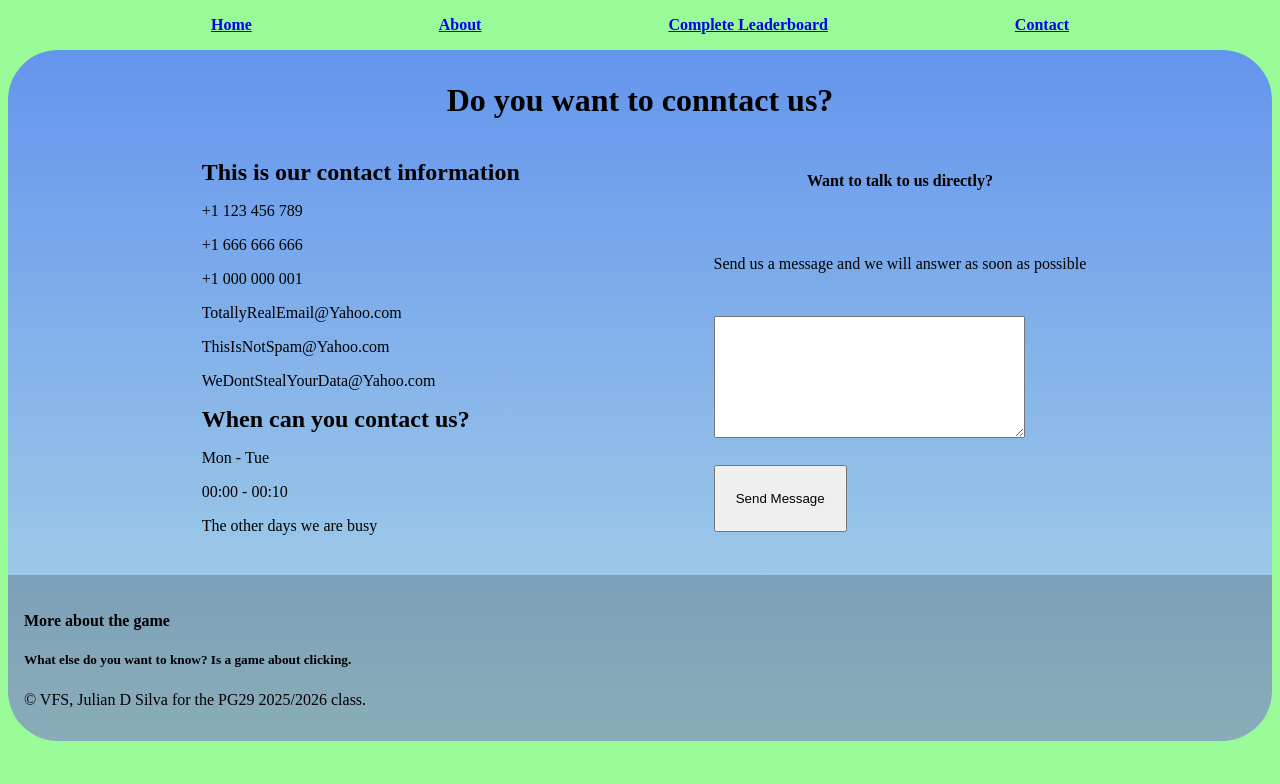
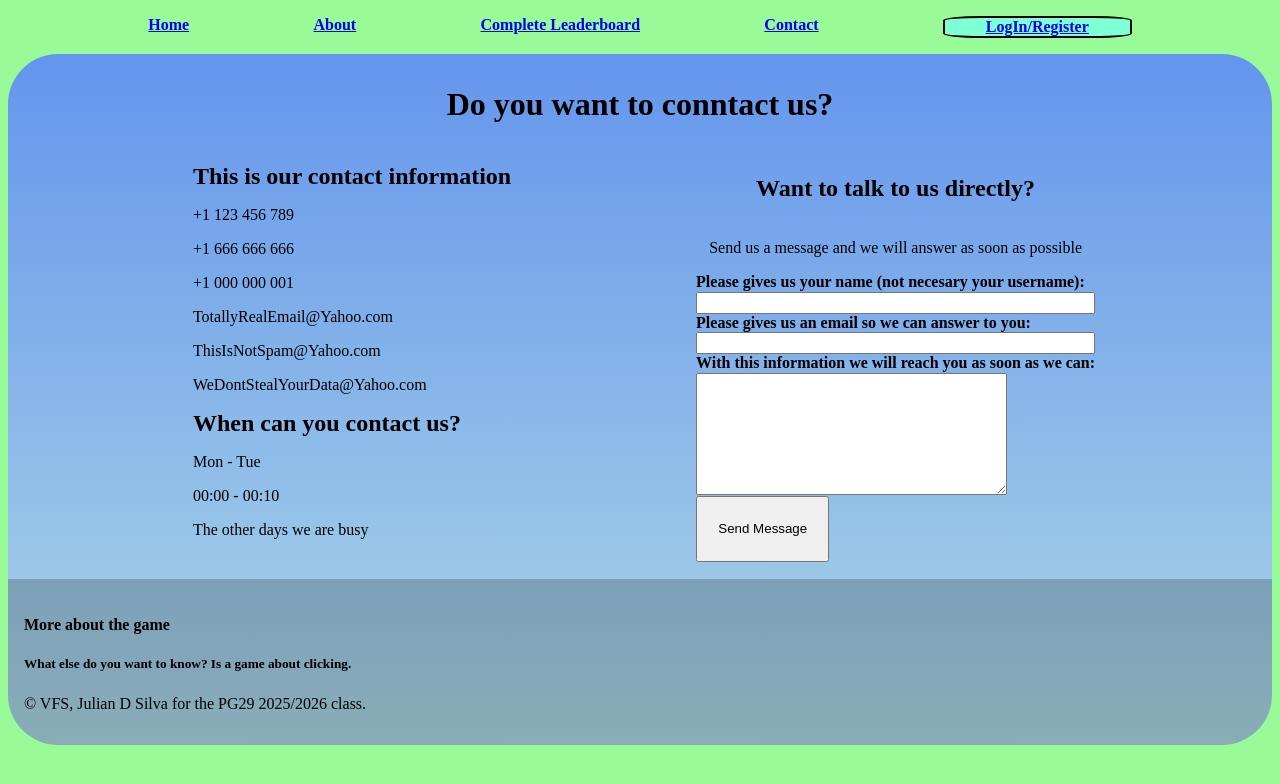
Before and after one commit to pg29JulianDSilva/test_framework_vue_JDS, a Vue app in the folder frontend/: page /Contact in a window 1280 px wide. Shown: the top 784 px of the page. Built offline with nearby package versions, Linux system fonts and the light colour scheme.

Commit message:
LogInPage (Mongoose not implemented yet))
Mongoose implemented in the future

```diff
--- a/frontend/src/App.vue
+++ b/frontend/src/App.vue
@@ -11,6 +11,7 @@
                 <router-link class="Links" to="/about">About</router-link>
                 <router-link class="Links" to="/Leaderboard">Complete Leaderboard</router-link>
                 <router-link class="Links" to="/Contact">Contact</router-link>
+                <router-link class="Buttons" to="/LogIn">LogIn/Register</router-link>
             </nav>
         </header>
         <main>
@@ -39,4 +40,13 @@
         font-weight:bold;
     }
 
+    .Buttons {
+        text-align: center;
+        font-weight: bold;
+        width: 15%;
+        background-color: aquamarine;
+        border: 2px solid black;
+        border-radius: 20%;
+    }
+
 </style>
--- a/frontend/src/components/ContactImputWidget.vue
+++ b/frontend/src/components/ContactImputWidget.vue
@@ -1,9 +1,14 @@
 <template>
     <!--This component will take the message and tell the user that it was sended-->
     <section id="Direct-message">
-        <h4>Want to talk to us directly?</h4>
+        <h2>Want to talk to us directly?</h2>
         <p>Send us a message and we will answer as soon as possible</p>
-        <textarea type="text" id="PQR" v-model="write"></textarea>
+        <label for="name">Please gives us your name (not necesary your username):</label>
+        <input type="text" name="name" v-model="name" />
+        <label for="email">Please gives us an email so we can answer to you:</label>
+        <input type="email" name="email" v-model="email" />
+        <label for="response">With this information we will reach you as soon as we can:</label>
+        <textarea name="response" type="text" id="PQR" v-model="write"></textarea>
         <button id="Submmited" @click="sended()">Send Message</button>
     </section>
 </template>
@@ -14,15 +19,27 @@
     import { ref } from "vue";
 
     const write = ref('');
+    const name = ref('');
+    const email = ref('');
 
     function sended() {
+
+        //TODO connect with mongoose
+
         alert("Thank you, will answer you as soon as we want to!");
         write.value = '';
+        name.value = '';
+        email.value = '';
     }
 </script>
 
 <!--Details for the style-->
 <style scopred>
+    label {
+        text-align: left;
+        font-weight: bold;
+    }
+
     #PQR {
         width: 20vw;
         padding: 2em;
--- /dev/null
+++ b/frontend/src/components/LogInComponent.vue
@@ -0,0 +1,99 @@
+<template>
+    <div class="access">
+        <h2>{{ TitleText }}</h2>
+        <div class="login" v-show="HasAccount">
+            <h3>User</h3>
+            <input type="text" />
+            <h3>Password</h3>
+            <input type="email" />
+            <button class="LogginIn" @click="OnLogIn()">Log In</button>
+        </div>
+        <div class="register" v-show="DosentHasAccount">
+            <h3>User</h3>
+            <input type="text" />
+            <h3>Email</h3>
+            <input type="email" />
+            <h3>Password</h3>
+            <input type="email" />
+            <button class="RegisterIn" @click="OnRegister()">Register Account</button>
+        </div>
+
+        <button class="change" @click="OnChange()">{{ ButtonText }}</button>
+        <button class="LogOut" @click="OnLogOut()" v-show="logout">Logout</button>
+    </div>
+</template>
+
+<script setup lang="ts">
+
+    import { ref } from "vue";
+
+    const logout = ref(false);
+
+    const TitleText = ref('Log In');
+    const HasAccount = ref(true);
+    const DosentHasAccount = ref(false);
+    const ButtonText = ref('No account yet?');
+
+    function OnChange() {
+        if (HasAccount) {
+            HasAccount.value = !HasAccount.value;
+            DosentHasAccount.value = !HasAccount.value;
+        }
+
+        if (TitleText.value == 'Log In') {
+            TitleText.value = 'Register'
+            ButtonText.value = 'Already got an account?'
+        } else {
+            TitleText.value = 'Log In'
+            ButtonText.value = 'No account yet?'
+        }
+
+        console.log(HasAccount.value);
+    }
+
+    function OnLogOut() {
+        if (logout) {
+            logout.value = !logout.value
+        }
+    }
+
+    function OnLogIn() {
+        if (!LogOut) {
+            logout.value = !logout.value
+        }
+    }
+
+    function OnRegister() {
+        if (!LogOut) {
+            logout.value = !logout.value
+        }
+    }
+
+</script>
+
+<style scoped>
+
+    .access {
+        margin-left:37.5%;
+        display: felx-grid;
+        text-align: center;
+        top: 35%;
+        left: 40%;
+        width: 25%;
+        height: 55%;
+        border: 1px solid green;
+        border-radius: 12px;
+        background-color:darkcyan;
+    }
+
+    button {
+        text-align:center;
+        margin: 1em;
+        width:75%;
+    }
+
+    h2{
+        margin-bottom:0px;
+    }
+
+</style>
--- a/frontend/src/router/index.ts
+++ b/frontend/src/router/index.ts
@@ -2,7 +2,8 @@ import { createRouter, createWebHistory, type RouteRecordRaw } from 'vue-router'
 import LandingPage from "../views/LandingPage.vue";
 import AboutPage from "../views/AboutPage.vue";
 import Leaderboard from "../views/Leaderboard.vue";
-import Contact from "../views/Contact.vue"
+import Contact from "../views/Contact.vue";
+import LogIn from "../views/LogInPage.vue";
 
 //The import and the routes where added for the new views
 
@@ -10,7 +11,8 @@ const routes: RouteRecordRaw[] = [
     { path: "/", name: "Landing", component: LandingPage },
     { path: "/about", name: "About", component: AboutPage },
     { path: "/Leaderboard", name: "Leaderboard", component: Leaderboard },
-    { path: "/Contact", name: "Contact", component: Contact }
+    { path: "/Contact", name: "Contact", component: Contact },
+    { path: "/LogIn", name: "LogIn", component: LogIn }
 ];
 
 //This is to create the history of the webpage itself it
--- /dev/null
+++ b/frontend/src/views/LogInPage.vue
@@ -0,0 +1,26 @@
+<template>
+    <div class="Login-page">
+        <h1>Access Page</h1>
+        <LogInComponent />
+        <FooterDetails />
+    </div>
+</template>
+
+<script setup lang="ts">
+    //Import for the components
+    import FooterDetails from "../components/FooterDetails.vue";
+    import LogInComponent from "../components/LogInComponent.vue";
+</script>
+
+<style scoped>
+    .Login-page {
+        text-align: center;
+        margin-top: 10px;
+        background-image: linear-gradient(to bottom, cornflowerblue, lightblue);
+        border-radius: 50px;
+    }
+
+    h1 {
+        padding: 1em;
+    }
+</style>
```
Also changed, not shown: 2 other files (tests, documents, lock files or other folders).
